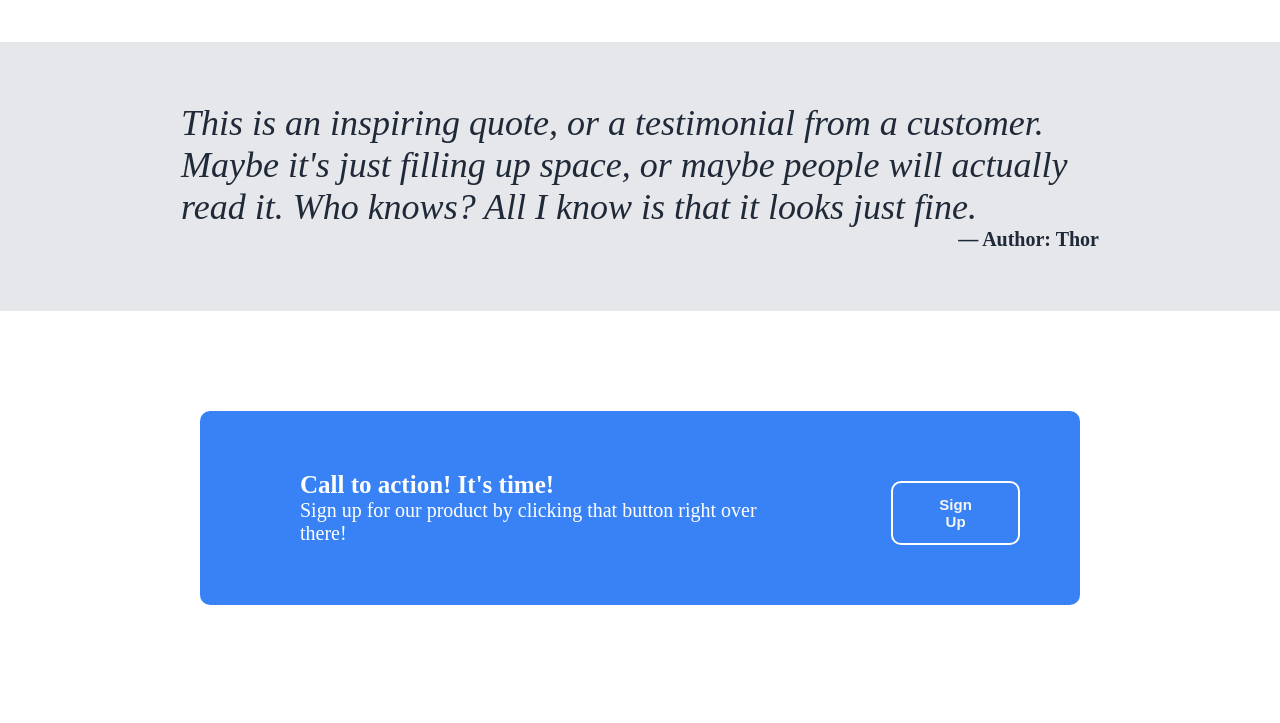
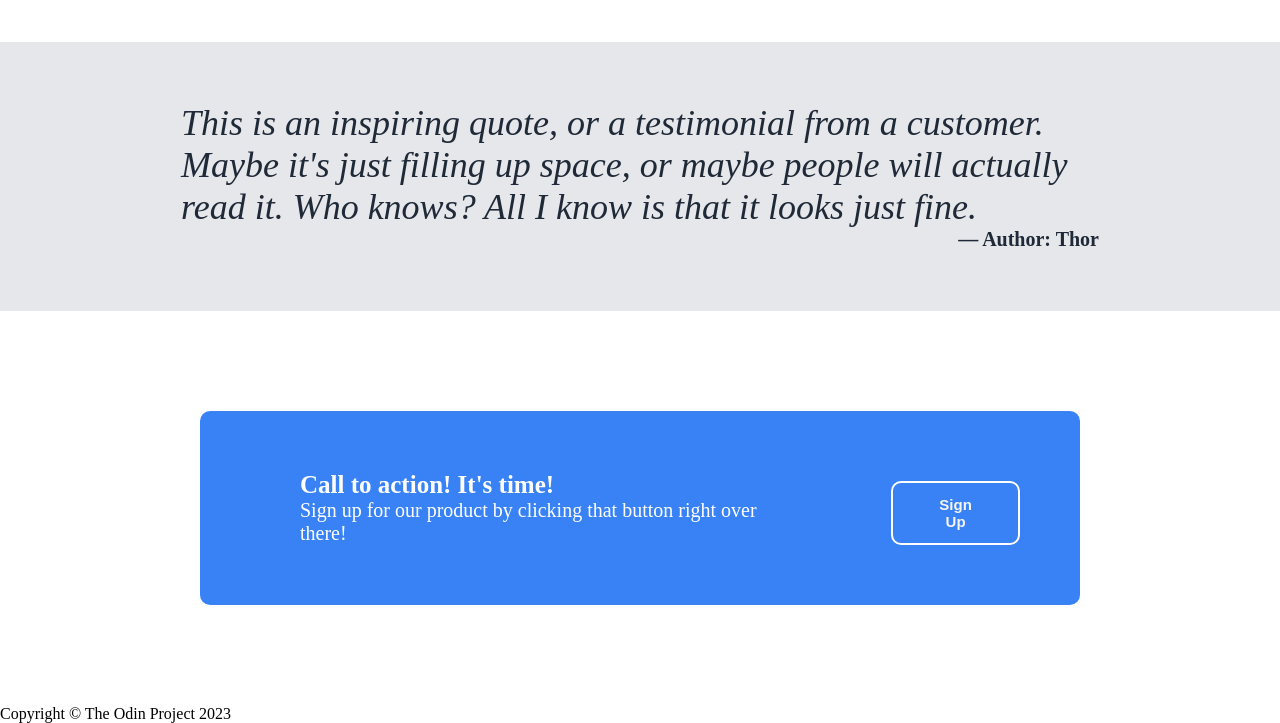
Before and after one commit to BiswajitHemram/Project-Landing-Page, a plain HTML site: page index.html in a window 1280 px wide. Shown: the part 839-1562 px from the top of the page. Drawn offline with Linux system fonts and the light colour scheme.

Commit message:
Add footer section

```diff
--- a/index.html
+++ b/index.html
@@ -75,5 +75,10 @@
         </div>
         </div>
         <!-- sign #end -->
+        <!-- footer #start -->
+    <footer>
+        <p>Copyright &copy; The Odin Project 2023</p>
+        </footer>
+        <!-- footer #end -->
 </body>
 </html>
```
